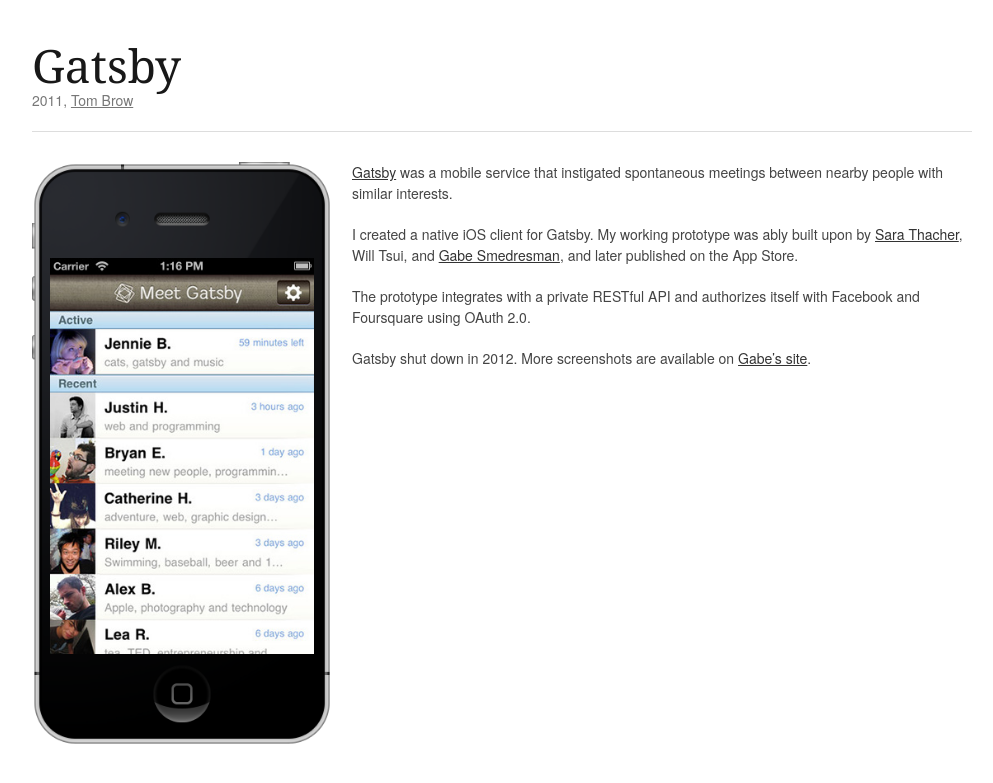
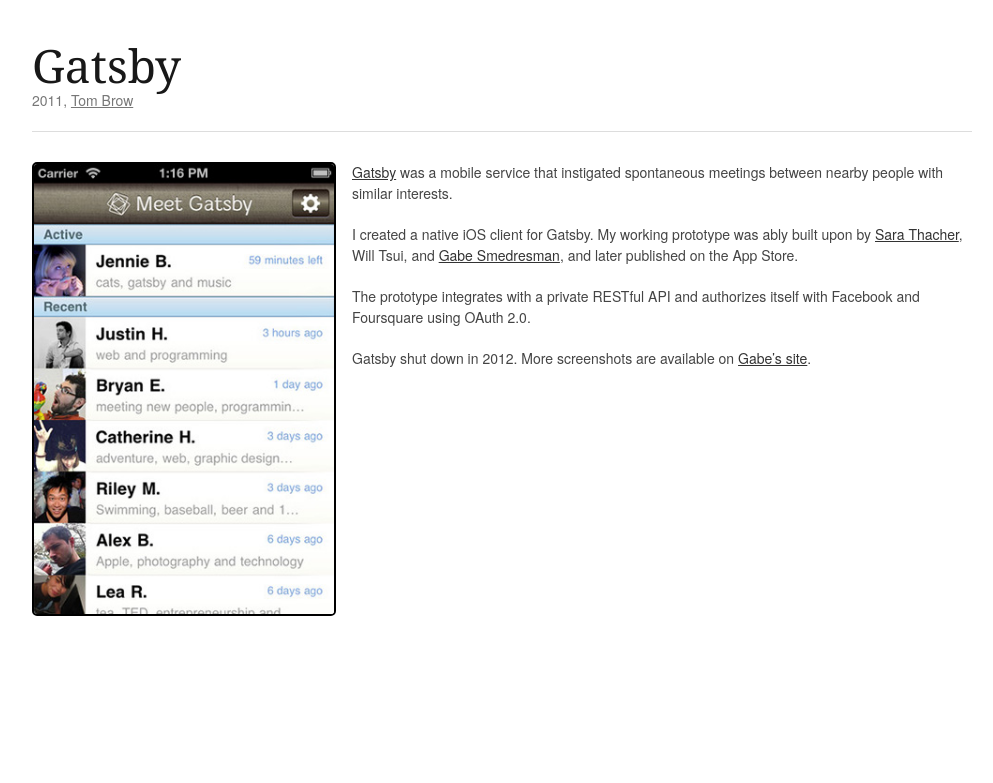
Before and after one commit to brow/rebeccabutler.org, a Jekyll site: the page built from _posts/2011-04-01-gatsby.md, in a window 1280 px wide. Shown: the top 783 px of the page, without its empty margins (138-1131 px from the left). Built offline with Jekyll 4.4.1, drawn with Linux system fonts in a browser that asks for light colours; Markdown is read by kramdown in place of the engine named in the settings.

Commit message:
lose the cheesy iPhone

```diff
--- a/_layouts/post.html
+++ b/_layouts/post.html
@@ -10,10 +10,9 @@
     </p>
     <hr />
   </div>
-  <div class="one-third column" >
-    <div class="iphone">
+  <div class="one-third column">
     {% if page.video_mp4_url %}
-        <video autoplay>
+      <video autoplay controls>
         <source type="video/mp4" src="{{ page.video_mp4_url }}" />
         <source type="video/webm" src="{{ page.video_webm_url }}" />
       </video>
@@ -21,7 +20,6 @@
       <img src="{{ page.screenshot_url }}" />
     {% endif %}
   </div>
-  </div>
   <div class="two-thirds column">
     {{ content }}
   </div>
--- a/stylesheets/main.css
+++ b/stylesheets/main.css
@@ -6,18 +6,11 @@
   color: #777;
 }
 
-.post .iphone {
-  background-size: 100% auto;
-  background-image: url(/images/projects/iPhone.png);
-  background-repeat: no-repeat;
-  padding-top: 32%;
-  padding-left: 6%;
-  padding-right: 6%;
-  padding-bottom: 32%;
-}
-
-.post .iphone video, .post .iphone img {
+.post video, .post img {
   width: 100%;
+  border: 2px solid black;
+  border-radius: 5px;
+  margin-bottom: 20px;
 }
 
 .post img.screenshot {
```
Also changed, not shown: images/projects/iPhone.png (deleted). Lines whose indentation alone changed are shown as unchanged.
